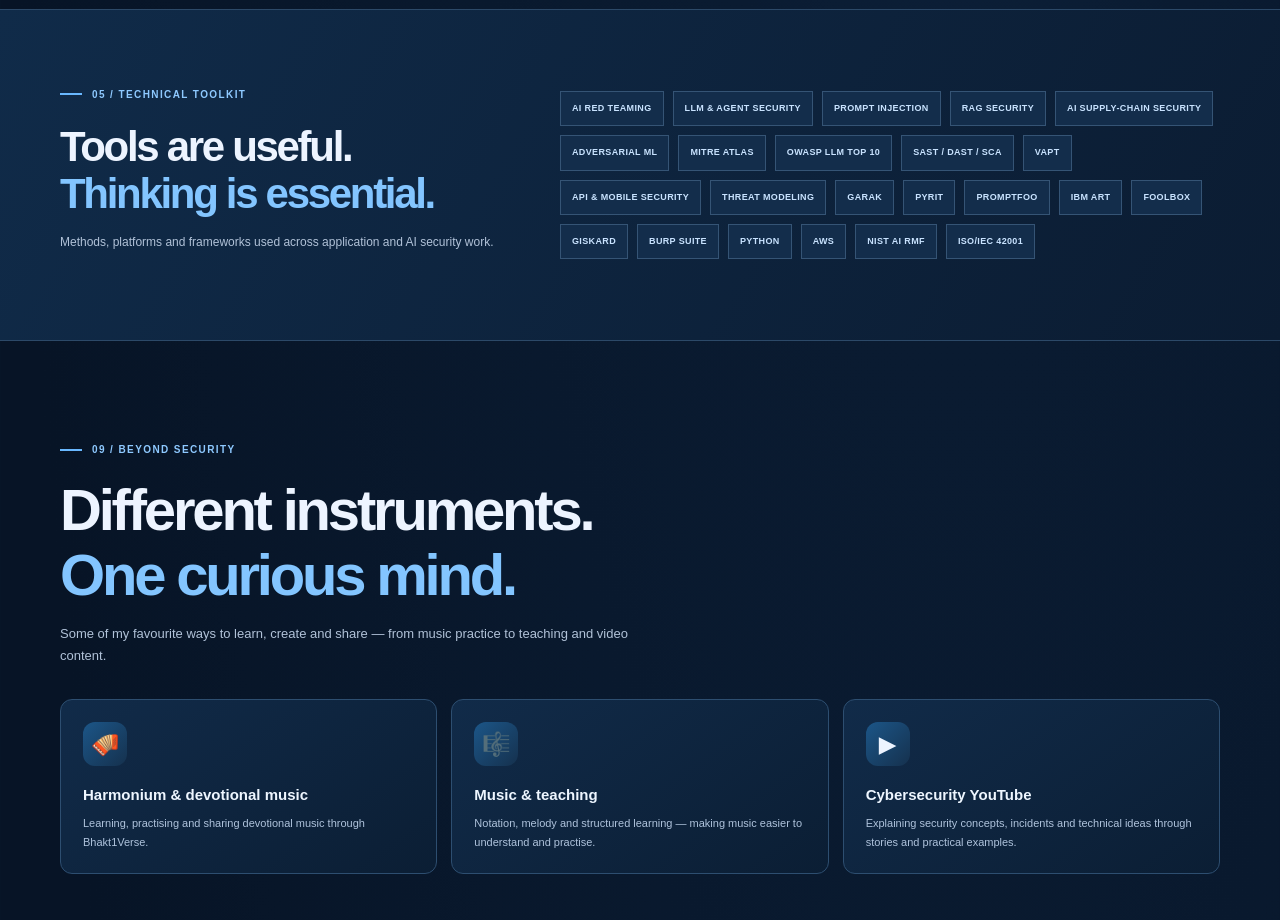
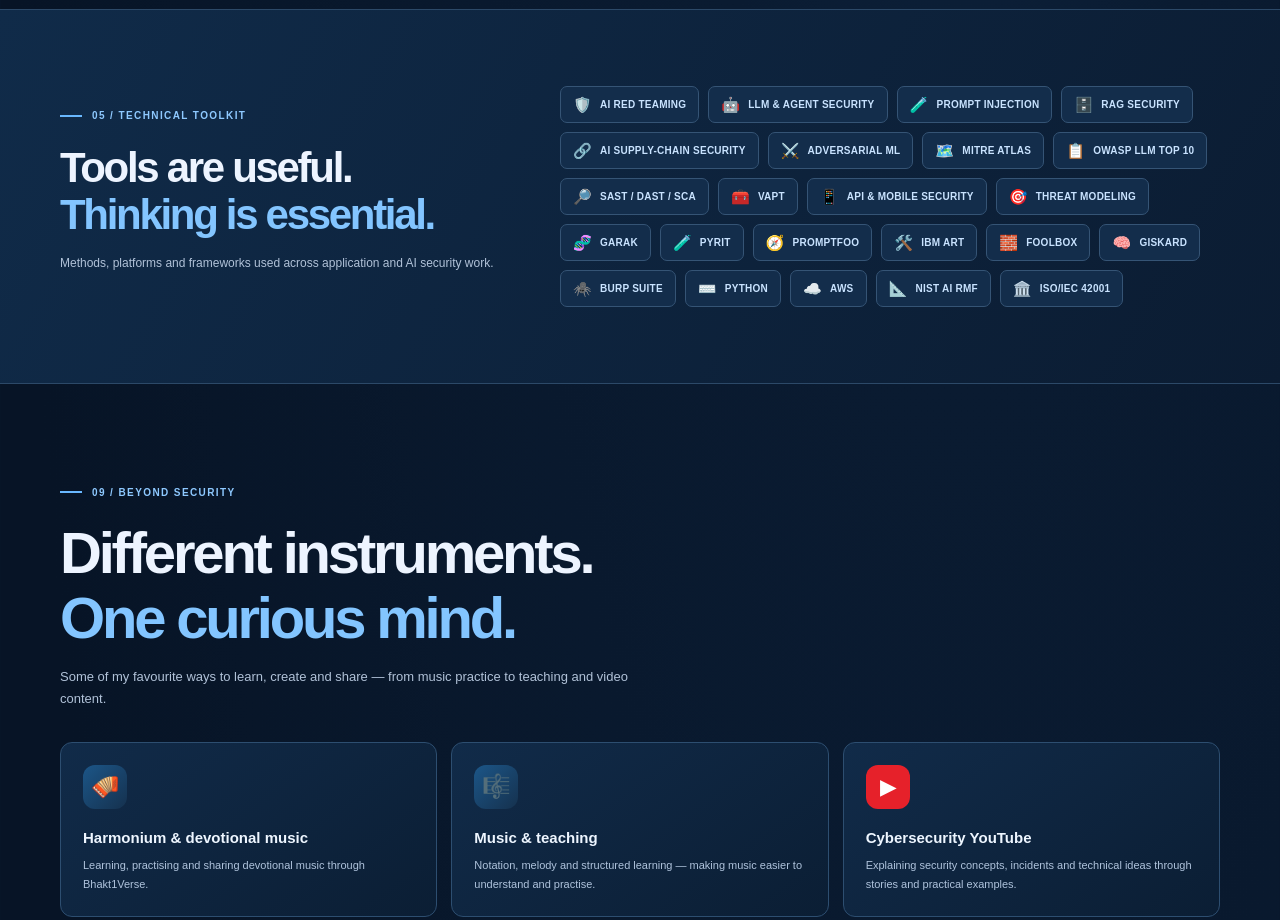
Before and after one commit to Gajanan108/Gajanan108, a plain HTML site: page portfolio/index.html in a window 1280 px wide. Shown: the part 3260-4180 px from the top of the page. Drawn offline with Linux system fonts and the light colour scheme.

Commit message:
Add visual icons to security skills and creator interests

```diff
--- a/portfolio/index.html
+++ b/portfolio/index.html
@@ -24,6 +24,14 @@ body{background:radial-gradient(ellipse at 75% 0%,#173b65 0%,#0a1b31 38%,#071426
 .arr{color:#8cb7e4}.communitybox{background:linear-gradient(135deg,#12375b,#0e2743 58%,#12233a);border-color:#345779}.communitylinks,.communitylinks a{border-color:#345779}.communitylinks a{color:#8bc9ff}.communitylinks b{color:#edf6ff}.communitylinks small{color:#a9bed7}.footerbottom{color:#a1b5ce}
 .life-grid{display:grid;grid-template-columns:repeat(3,1fr);gap:14px;margin-top:32px}.life-card{border:1px solid #2d4e70;border-radius:12px;padding:22px;background:linear-gradient(145deg,#112b49,#0b1e34);min-height:175px;transition:transform .2s,border-color .2s}.life-card:hover{transform:translateY(-4px);border-color:#76bfff}.life-icon{width:44px;height:44px;border-radius:12px;display:grid;place-items:center;background:linear-gradient(135deg,#1c5688,#15314e);font-size:23px;margin-bottom:16px}.life-card h3{font-size:15px;margin:0 0 6px;color:#eef6ff}.life-card p{font-size:11px;line-height:1.7;color:#afc3dc;margin:0}
 @media(max-width:600px){.life-grid{grid-template-columns:1fr}.nav{background:rgba(7,20,38,.9)}.links{background:#0d223a;border-color:#345779}.links a{color:#e1edfc}}
+
+/* Compact visual markers for the technical disciplines */
+.skilltags span{display:inline-flex;align-items:center;gap:8px;border-radius:7px;padding:9px 12px;font-size:10px;letter-spacing:.025em}
+.skilltags span:before{font-size:15px;line-height:1}
+.skilltags span:nth-child(1):before{content:"🛡️"}.skilltags span:nth-child(2):before{content:"🤖"}.skilltags span:nth-child(3):before{content:"🧪"}.skilltags span:nth-child(4):before{content:"🗄️"}.skilltags span:nth-child(5):before{content:"🔗"}.skilltags span:nth-child(6):before{content:"⚔️"}.skilltags span:nth-child(7):before{content:"🗺️"}.skilltags span:nth-child(8):before{content:"📋"}.skilltags span:nth-child(9):before{content:"🔎"}.skilltags span:nth-child(10):before{content:"🧰"}.skilltags span:nth-child(11):before{content:"📱"}.skilltags span:nth-child(12):before{content:"🎯"}.skilltags span:nth-child(13):before{content:"🧬"}.skilltags span:nth-child(14):before{content:"🧪"}.skilltags span:nth-child(15):before{content:"🧭"}.skilltags span:nth-child(16):before{content:"🛠️"}.skilltags span:nth-child(17):before{content:"🧱"}.skilltags span:nth-child(18):before{content:"🧠"}.skilltags span:nth-child(19):before{content:"🕷️"}.skilltags span:nth-child(20):before{content:"⌨️"}.skilltags span:nth-child(21):before{content:"☁️"}.skilltags span:nth-child(22):before{content:"📐"}.skilltags span:nth-child(23):before{content:"🏛️"}
+.life-card:nth-child(3) .life-icon{background:#e6212a;color:#fff;border-radius:12px;font-size:20px;font-weight:800}
+.life-card:nth-child(3) .life-icon:after{content:"";position:absolute}
+
 </style>
 </head>
 <body>
```
